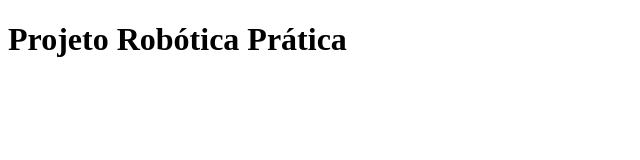
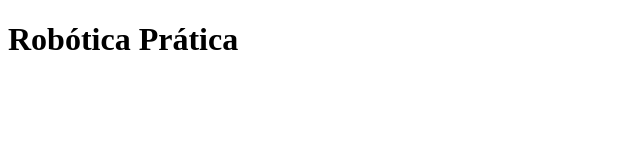
Before and after one commit to GD-create/Robotica-pratica, a plain HTML site: page public_html/index.html in a window 1280 px wide. Shown: the whole page, without its empty margins (0-640 px from the left). Drawn offline with Linux system fonts and the light colour scheme.

Commit message:
Modifiquei o index.html

```diff
--- a/public_html/index.html
+++ b/public_html/index.html
@@ -7,7 +7,7 @@
     <title>Róbotica Pratica</title>
 </head>
 <body>
-    <h1>Projeto Robótica Prática</h1>
+    <h1>Robótica Prática</h1>
 
 </body>
 </html>
```
